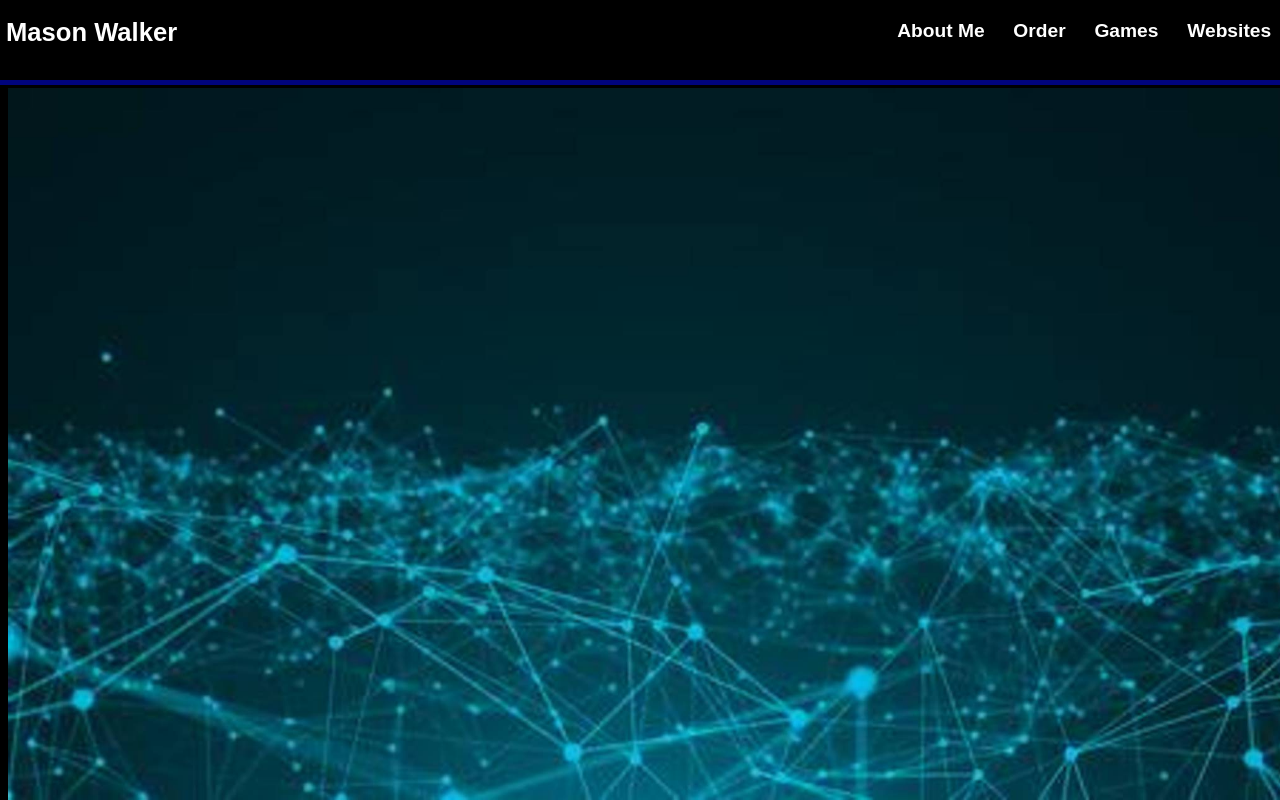
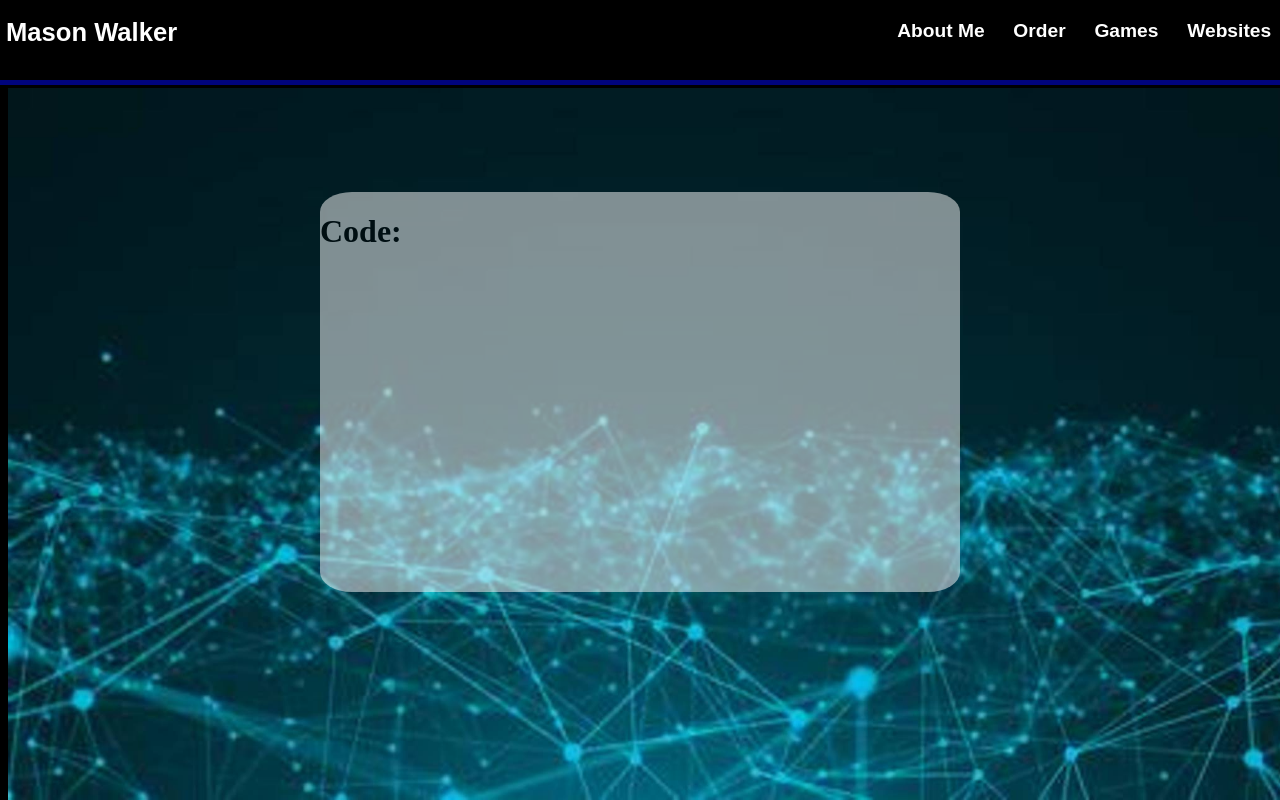
Before and after one commit to MasonWalker24/mason-walker, a plain HTML site: page changingimage.html in a window 1280 px wide. Drawn offline with Linux system fonts and the light colour scheme.

Commit message:
Update changingimage.html

```diff
--- a/changingimage.html
+++ b/changingimage.html
@@ -16,6 +16,9 @@
 </div>
   <img src="background1.jpeg" class="changebanner" id="img1">
   <img src="background3.png" class="changebanner" id="img3">
+  <div class="overlay">
+    <h1 class="overlayheader">Code:</h1>
+    </div
  </body>
   <script>
 setInterval(start, 2)
```
